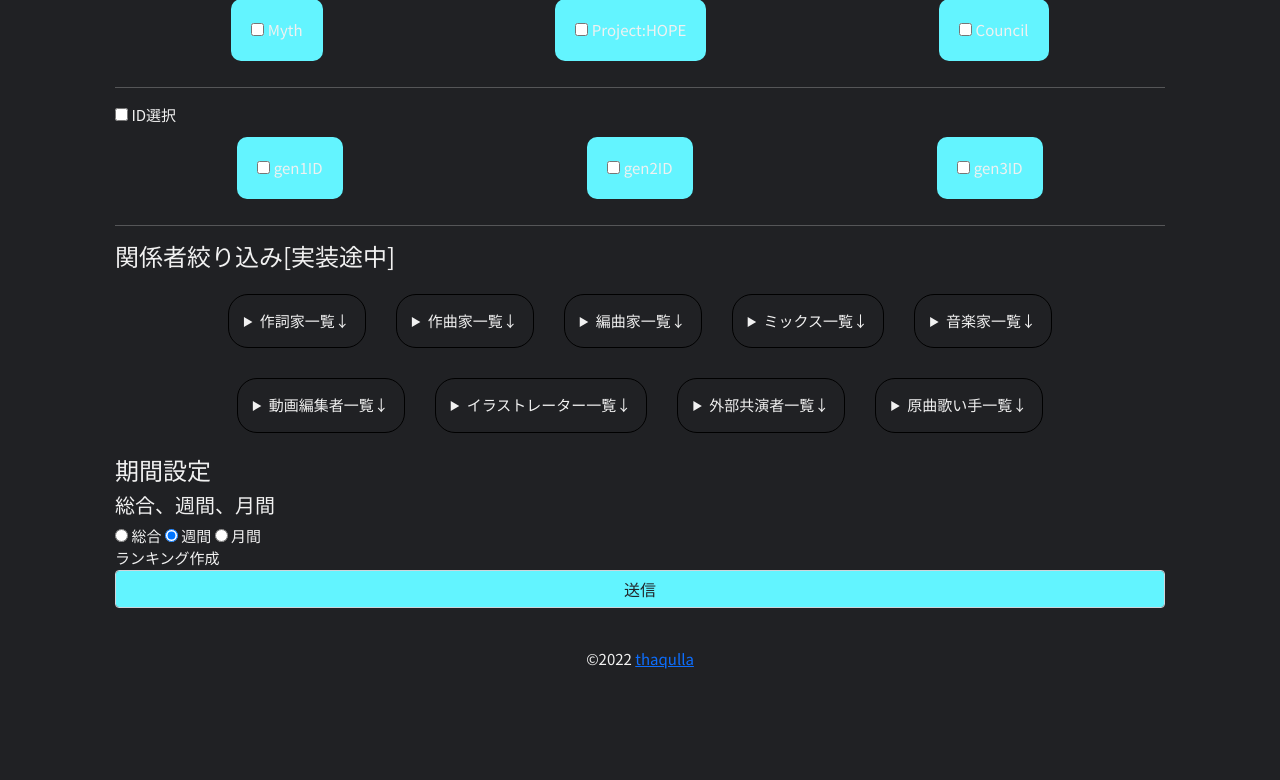
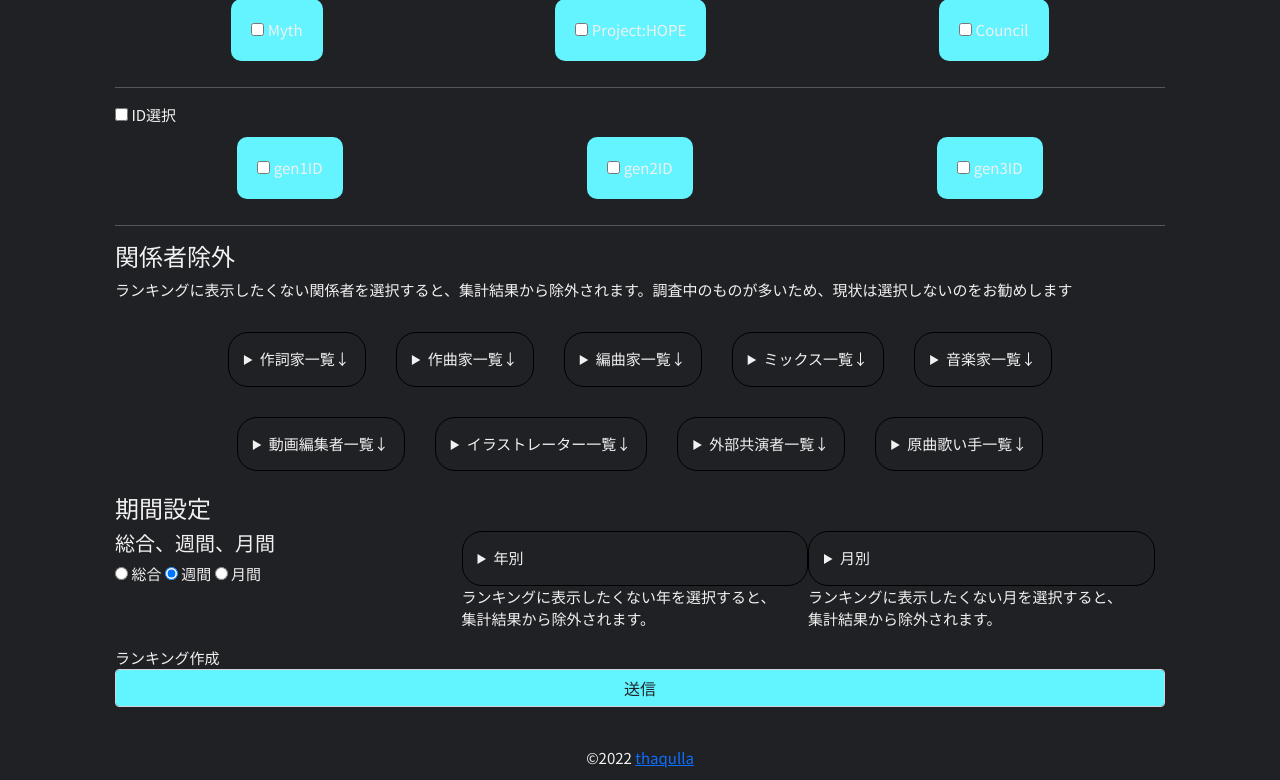
Before and after one commit to thaqulla/hololiveRanking, a Django app: page / in a window 1280 px wide. Shown: the part 2200-2980 px from the top of the page. Before the commit the page ends 2869 px from the top, so only its background shows below. Run offline with Django 3.2, Linux system fonts and the light colour scheme; tables that the repository leaves empty hold one stand-in row (values such as "Sample post"); grey boxes labelled with a size stand in for pictures from a placeholder-image service; some libraries are stand-ins or nearby versions.

Commit message:
202212171343

```diff
--- a/hololiveRankingApp/templates/hololiveRankingApp/add.html
+++ b/hololiveRankingApp/templates/hololiveRankingApp/add.html
@@ -6,7 +6,7 @@
 {% load simple_calc %}
 <form action="" method="POST"> {% csrf_token %}
 
-  {{form.as_p}}
+  {{ form.as_p }}
 
   <style>/*
     このコメントアウト部分だとうまくいかない
--- a/hololiveRankingApp/templates/hololiveRankingApp/ranking_tab.html
+++ b/hololiveRankingApp/templates/hololiveRankingApp/ranking_tab.html
@@ -58,12 +58,6 @@
       </a>
     </div>
     <div class="collaborator_box">
-      <!-- <div>
-        <span>作詞家:</span><br>
-        {% for name in songList.info.lyricist.all %}
-        <a class="tag_box" href="{% url 'work' pk=name.pk %}" type="submit" id="{{ name.pk }}" name="lyricist" value="{{ name.pk }}">{{ name }}</a>
-        {% endfor %}
-      </div> -->
       <div>
         <span>作詞家:</span><br>
         {% for name in songList.info.lyricist.all %}
--- a/hololiveRankingApp/templates/hololiveRankingApp/top.html
+++ b/hololiveRankingApp/templates/hololiveRankingApp/top.html
@@ -396,13 +396,14 @@
           <hr><!--------------------------------------------------------------->
 
         </div>
-        <h4>関係者絞り込み[実装途中]</h4>
+        <h4>関係者除外</h4>
+        <p>ランキングに表示したくない関係者を選択すると、集計結果から除外されます。調査中のものが多いため、現状は選択しないのをお勧めします</p>
         <div class="layout">
           <div style="margin: 15px;"><!--作詞家一覧-->
             <details>
               <summary class="concerned_summary">作詞家一覧↓</summary>
               {% for name in lyricists %}
-                <input class="tag_box_choice" type="checkbox" id="{% plusCalc2 'lyricist' name.pk 2 %}" name="checkbox_lyricist" value="{{ name.pk }}" checked>
+                <input class="tag_box_choice" type="checkbox" id="{% plusCalc2 'lyricist' name.pk 2 %}" name="checkbox_lyricist" value="{{ name.pk }}">
                 <label  class="tag_box2" for="{% plusCalc2 'lyricist' name.pk 2 %}">
                   {{ name.lyricist }}
                 </label><br>
@@ -413,7 +414,7 @@
             <details>
               <summary class="concerned_summary">作曲家一覧↓</summary>
               {% for name in composers %}
-                <input class="tag_box_choice" type="checkbox" id="{% plusCalc2 'composer' name.pk 2 %}" name="checkbox_composer" value="{{ name.pk }}" checked>
+                <input class="tag_box_choice" type="checkbox" id="{% plusCalc2 'composer' name.pk 2 %}" name="checkbox_composer" value="{{ name.pk }}">
                 <label  class="tag_box2" for="{% plusCalc2 'composer' name.pk 2 %}">
                   {{ name.composer }}
                 </label><br>
@@ -424,7 +425,7 @@
             <details>
               <summary class="concerned_summary">編曲家一覧↓</summary>
               {% for name in arrangers %}
-                <input class="tag_box_choice" type="checkbox" id="{% plusCalc2 'arranger' name.pk 2 %}" name="checkbox_arranger" value="{{ name.pk }}" checked>
+                <input class="tag_box_choice" type="checkbox" id="{% plusCalc2 'arranger' name.pk 2 %}" name="checkbox_arranger" value="{{ name.pk }}">
                 <label  class="tag_box2" for="{% plusCalc2 'arranger' name.pk 2 %}">
                   {{ name.arranger }}
                 </label><br>
@@ -435,7 +436,7 @@
             <details>
               <summary class="concerned_summary">ミックス一覧↓</summary>
               {% for name in mixers %}
-                <input class="tag_box_choice" type="checkbox" id="{% plusCalc2 'mixer' name.pk 2 %}" name="checkbox_mixer" value="{{ name.pk }}" checked>
+                <input class="tag_box_choice" type="checkbox" id="{% plusCalc2 'mixer' name.pk 2 %}" name="checkbox_mixer" value="{{ name.pk }}">
                 <label  class="tag_box2" for="{% plusCalc2 'mixer' name.pk 2 %}">
                   {{ name.mixer }}
                 </label><br>
@@ -446,7 +447,7 @@
             <details>
               <summary class="concerned_summary">音楽家一覧↓</summary>
               {% for name in musicians %}
-                <input class="tag_box_choice" type="checkbox" id="{% plusCalc2 'musician' name.pk 2 %}" name="checkbox_musician" value="{{ name.pk }}" checked>
+                <input class="tag_box_choice" type="checkbox" id="{% plusCalc2 'musician' name.pk 2 %}" name="checkbox_musician" value="{{ name.pk }}">
                 <label  class="tag_box2" for="{% plusCalc2 'musician' name.pk 2 %}">
                   {{ name.musician }}
                 </label><br>
@@ -457,7 +458,7 @@
             <details>
               <summary class="concerned_summary">動画編集者一覧↓</summary>
               {% for name in videoEditors %}
-                <input class="tag_box_choice" type="checkbox" id="{% plusCalc2 'videoEditor' name.pk 2 %}" name="checkbox_videoEditor" value="{{ name.pk }}" checked>
+                <input class="tag_box_choice" type="checkbox" id="{% plusCalc2 'videoEditor' name.pk 2 %}" name="checkbox_videoEditor" value="{{ name.pk }}">
                 <label  class="tag_box2" for="{% plusCalc2 'videoEditor' name.pk 2 %}">
                   {{ name.videoEditor }}
                 </label><br>
@@ -468,7 +469,7 @@
             <details>
               <summary class="concerned_summary">イラストレーター一覧↓</summary>
               {% for name in illustrators %}
-                <input class="tag_box_choice" type="checkbox" id="{% plusCalc2 'illustrator' name.pk 2 %}" name="checkbox_illustrator" value="{{ name.pk }}" checked>
+                <input class="tag_box_choice" type="checkbox" id="{% plusCalc2 'illustrator' name.pk 2 %}" name="checkbox_illustrator" value="{{ name.pk }}">
                 <label  class="tag_box2" for="{% plusCalc2 'illustrator' name.pk 2 %}">
                   {{ name.illustrator }}
                 </label><br>
@@ -479,7 +480,7 @@
             <details>
               <summary class="concerned_summary">外部共演者一覧↓</summary>
               {% for name in coStars %}
-                <input class="tag_box_choice" type="checkbox" id="{% plusCalc2 'coStar' name.pk 2 %}" name="checkbox_coStar" value="{{ name.pk }}" checked>
+                <input class="tag_box_choice" type="checkbox" id="{% plusCalc2 'coStar' name.pk 2 %}" name="checkbox_coStar" value="{{ name.pk }}">
                 <label  class="tag_box2" for="{% plusCalc2 'coStar' name.pk 2 %}">
                   {{ name.coStar }}
                 </label><br>
@@ -490,7 +491,7 @@
             <details>
               <summary class="concerned_summary">原曲歌い手一覧↓</summary>
               {% for name in originalSingers %}
-                <input class="tag_box_choice" type="checkbox" id="{% plusCalc2 'originalSinger' name.pk 2 %}" name="checkbox_originalSinger" value="{{ name.pk }}" checked>
+                <input class="tag_box_choice" type="checkbox" id="{% plusCalc2 'originalSinger' name.pk 2 %}" name="checkbox_originalSinger" value="{{ name.pk }}">
                 <label  class="tag_box2" for="{% plusCalc2 'originalSinger' name.pk 2 %}">
                   {{ name.originalSinger }}
                 </label><br>
@@ -508,6 +509,7 @@
           <div><!--単純絞り込み-->
             <h5>総合、週間、月間</h5>
             <label>
+
               <input type="radio" id="daily" name="dateType" value="total">
               <span>総合</span>
             </label>
@@ -524,59 +526,44 @@
               <span>期間設定</span>
             </label> -->
           </div>
-          <style>/*
+
           <div><!--年別範囲絞り込み-->
-            <h5>年別[実装途中]</h5>
-            <label>
-              <input type="checkbox" id="" name="year">
-              <span>全ての年</span>
-            </label>
-            <br>
-            {% for year in years %}
+            <details>
+              <summary class="concerned_summary">年別</summary>
               <label>
-                <input type="checkbox" id="" name="year" checked>
-                <span>{{year}}</span>
-              </label>
-              <br>
-            {% endfor %}
+                <input type="checkbox" id="" name="yearAll">
+                <span>全ての年[実装途中]</span>
+              </label><br>
+              {% for year in years %}
+              <input class="tag_box_choice" type="checkbox" id="{% plusCalc2 'year' year 2 %}" name="checkbox_year" value="{{ year }}">
+              <label class="tag_box2" for="{% plusCalc2 'year' year 2 %}">
+                {{ year }}年
+              </label><br>
+              {% endfor %}
+            </details>
+            <p>ランキングに表示したくない年を選択すると、<br>集計結果から除外されます。</p>
           </div>
           <div><!--月別範囲絞り込み-->
-            <h5>月別[実装途中]</h5>
-            <label>
-              <input type="checkbox" id="" name="month">
-              <span>全月</span>
-            </label>
-            <br>
-            {% for month in months %}
+            <details>
+              <summary class="concerned_summary">月別</summary>
               <label>
-                <input type="checkbox" id="" name="month" checked>
-                <span>{{month}}</span>
-              </label>
-              <br>
-            {% endfor %}
+                <input type="checkbox" id="" name="yearAll">
+                <span>全月[実装途中]</span>
+              </label><br>
+              {% for month in months %}
+              <input class="tag_box_choice" type="checkbox" id="{% plusCalc2 'month' month 2 %}" name="checkbox_month" value="{{ month }}">
+              <label class="tag_box2" for="{% plusCalc2 'month' month 2 %}">
+                {{ month }}月
+              </label><br>
+              {% endfor %}
+            </details>
+            <p>ランキングに表示したくない月を選択すると、<br>集計結果から除外されます。</p>
           </div>
+
           <div><!--任意範囲絞り込み-->
-
           </div>
-            */</style>
-
         </div>
 
-
-        <!-- <div class="row align-items-center">
-          <div class="col-6">朝メニュー</div><div class="col-6 text-right"><input id="breakfast" class="input_chk" type="checkbox" name="breakfast" checked><label class="chk_label" for="breakfast"></label></div>
-          <div class="col-6">昼メニュー</div><div class="col-6 text-right"><input id="lunch"     class="input_chk" type="checkbox" name="lunch"     checked><label class="chk_label" for="lunch"    ></label></div>
-          <div class="col-6">夜メニュー</div><div class="col-6 text-right"><input id="dinner"    class="input_chk" type="checkbox" name="dinner"    checked><label class="chk_label" for="dinner"   ></label></div>
-          <div class="col-6">持ち帰り</div><div class="col-6   text-right"><input id="takeout"   class="input_chk" type="checkbox" name="takeout"   checked><label class="chk_label" for="takeout"  ></label></div>
-        </div>
-
-        <div class="py-1">
-          <div>含有</div>
-          {% for alle in alles %}
-            <input id="{{ alle.id }}" class="input_chk" type="checkbox" name="{{ alle.id }}">
-            <label class="surround_label" for="{{ alle.id }}">{{ alle.name }}</label>
-          {% endfor %}
-        </div> -->
       <div>
         <span>ランキング作成</span>
         <input class="form-control" style="background-color: #62f4ff;" type="submit" value="送信">
--- a/hololiveRankingApp/templates/hololiveRankingApp/update.html
+++ b/hololiveRankingApp/templates/hololiveRankingApp/update.html
@@ -120,7 +120,6 @@
       </div>
     </div>
 
-    <!----------------------------------------------------------->
 <!--https://hodalog.com/how-to-use-bootstrap-4-forms-with-django/-->
 
   <hr>
--- a/hololiveRankingApp/views.py
+++ b/hololiveRankingApp/views.py
@@ -67,8 +67,8 @@ class TopView(ListView):#トップVideoInfoページのView LoginRequiredMixin,
     context = super().get_context_data(**kwargs)
     context = get_header_context_data(context)
 
-    context["months"] = [f"{x+1}月" for x in range(0,12)]
-    context["years"] = [f"{x}年" for x in range(2017,int(dtstr[0:4])+1)]
+    context["months"] = [x+1 for x in range(0,12)]
+    context["years"] = [x for x in range(2017,int(dtstr[0:4])+1)]
 
     context["JPall"] = hololiveChannel2.objects.filter(Q(category__GenName="０期生")\
                                             |Q(category__GenName="１期生")\
@@ -307,7 +307,7 @@ class VideoInfoView(DetailView):#個々の動画情報を表示する
       thaDayBefore = hololiveSongsResult.objects.all().aggregate(Max('aggregationDate'))["aggregationDate__max"]
       toDate = thaDayBefore
 
-    def makeGraph(x):
+    def makeGraph(x,y):
       if x == 0:
         fromDate = video_info.videoAge
       else:
@@ -324,24 +324,36 @@ class VideoInfoView(DetailView):#個々の動画情報を表示する
       view_counts30 = [song_result.viewCount30 for song_result in song_results]
       like_counts30 = [song_result.likeCount30 for song_result in song_results]
       if x == 0:
-        return date, view_counts
+        if y == "view":
+          return date, view_counts
+        if y == "like":
+          return date, like_counts
       elif x == 7:
-        return date, view_counts7
+        if y == "view":
+          return date, view_counts7
+        if y == "like":
+          return date, like_counts7
       elif x == 30:
-        return date, view_counts30
+        if y == "view":
+          return date, view_counts30
+        if y == "like":
+          return date, like_counts30
 
     context['results'] = hololiveSongsResult.objects.filter(info=self.get_object())\
                                                     .order_by("-aggregationDate")[0:50]
 
-    date, view_counts = makeGraph(0)
-    context['mygraph'] = self.create_graph(date, view_counts, video_info.title)
-
-    date7, view_counts7 = makeGraph(7)
-    context['mygraph7'] = self.create_graph_bar(date7, view_counts7, video_info.title)
-
-    date30, view_counts30 = makeGraph(30)
-    context['mygraph30'] = self.create_graph_bar(date30, view_counts30, video_info.title)
-
+    date, view_counts = makeGraph(0,"view")
+    context['viewgraph'] = self.create_graph(date, view_counts, video_info.title)
+    date, like_counts = makeGraph(0,"like")
+    context['likegraph'] = self.create_graph(date, like_counts, video_info.title)
+    date7, view_counts7 = makeGraph(7,"view")
+    context['viewgraph7'] = self.create_graph_bar(date7, view_counts7, video_info.title)
+    date, like_counts7 = makeGraph(7,"like")
+    context['likegraph7'] = self.create_graph_bar(date, like_counts7, video_info.title)
+    date30, view_counts30 = makeGraph(30,"view")
+    context['viewgraph30'] = self.create_graph_bar(date30, view_counts30, video_info.title)
+    date, like_counts30 = makeGraph(30,"like")
+    context['likegraph30'] = self.create_graph_bar(date, like_counts30, video_info.title)
     return context
 
   def output_graph(self):#グラフ画像の文字コードや拡張子ファイル設定
@@ -586,35 +598,31 @@ class SearchResultView(ListView):
     targetCoStar = self.request.GET.getlist("checkbox_coStar")
     targetOriginalSinger = self.request.GET.getlist("checkbox_originalSinger")
 
-    #時間がかかるのでこれで代用。
-    Q_Concerned = Q_optimization.filter(info__lyricist__pk__in=targetLyricist).distinct()
+    Q_Concerned = Q_optimization.exclude(info__lyricist__pk__in=targetLyricist)\
+                                .exclude(info__composer__pk__in=targetComposer)\
+                                .exclude(info__arranger__pk__in=targetArranger)\
+                                .exclude(info__mix__pk__in=targetMixer)\
+                                .exclude(info__inst__pk__in=targetMusician)\
+                                .exclude(info__movie__pk__in=targetVideoEditor)\
+                                .exclude(info__illust__pk__in=targetIllustrator)\
+                                .exclude(info__coStar__pk__in=targetCoStar)\
+                                .exclude(info__originalSinger__pk__in=targetOriginalSinger)
+    Q_year = Q_Concerned
 
-    #時間がかかる２０分でもランキングページに行かなかった。
-    # Q_Concerned = Q_optimization.filter(info__lyricist__pk__in=targetLyricist,
-    #                                     info__composer__pk__in=targetComposer,
-    #                                     info__arranger__pk__in=targetArranger,
-    #                                     info__mix__pk__in=targetMixer,
-    #                                     info__inst__pk__in=targetMusician,
-    #                                     info__movie__pk__in=targetVideoEditor,
-    #                                     info__illust__pk__in=targetIllustrator,
-    #                                     info__coStar__pk__in=targetCoStar,
-    #                                     info__originalSinger__pk__in=targetOriginalSinger
-    #                                     ).distinct()
+    years = [str(x) for x in range(2017,int(dtstr[0:4])+1)]
+    for year in years:
+      if year in self.request.GET.getlist("checkbox_year"):
+        Q_year = Q_year.exclude(info__videoAge__year=year)
+        print(year,Q_year)
 
-    #時間がかかる２０分でもランキングページに行かなかった。
-    # Q_Concerned = Q_optimization.filter(info__lyricist__pk__in=targetLyricist)\
-    #                             .filter(info__composer__pk__in=targetComposer)\
-    #                             .filter(info__arranger__pk__in=targetArranger)\
-    #                             .filter(info__mix__pk__in=targetMixer)\
-    #                             .filter(info__inst__pk__in=targetMusician)\
-    #                             .filter(info__movie__pk__in=targetVideoEditor)\
-    #                             .filter(info__illust__pk__in=targetIllustrator)\
-    #                             .filter(info__coStar__pk__in=targetCoStar)\
-    #                             .filter(info__originalSinger__pk__in=targetOriginalSinger)\
-    #                             .distinct()
+    Q_month = Q_year
 
-    queryset = Q_Concerned
+    months = [str(x+1) for x in range(0,12)]
+    for month in months:
+      if month in self.request.GET.getlist("checkbox_month"):
+        Q_month = Q_month.exclude(info__videoAge__month=month)
 
-    # queryset = Q_optimization
+    queryset = Q_month
+
 
     return queryset
```
Also changed, not shown: hololiveRankingApp/forms.py (+27 -9 lines), hololiveRankingApp/management/commands/totalize.py (+2 -12 lines), hololiveRankingApp/templates/hololiveRankingApp/video_info.html (+14 -10 lines), hololiveRankingApp/templatetags/simple_calc.py (line endings or trailing spaces).
